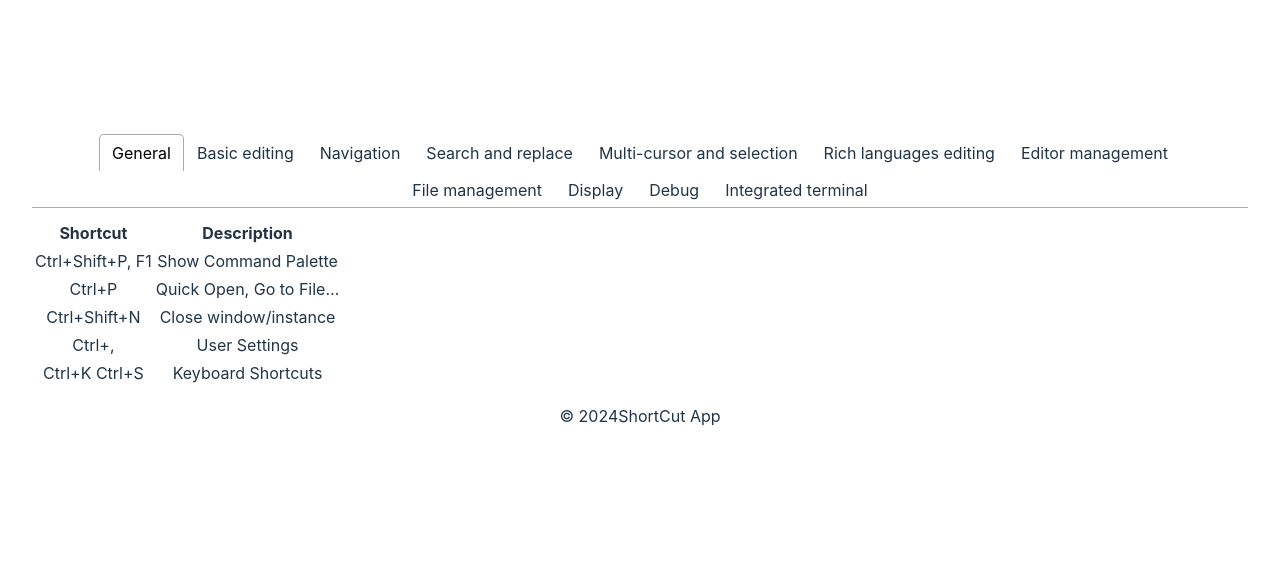
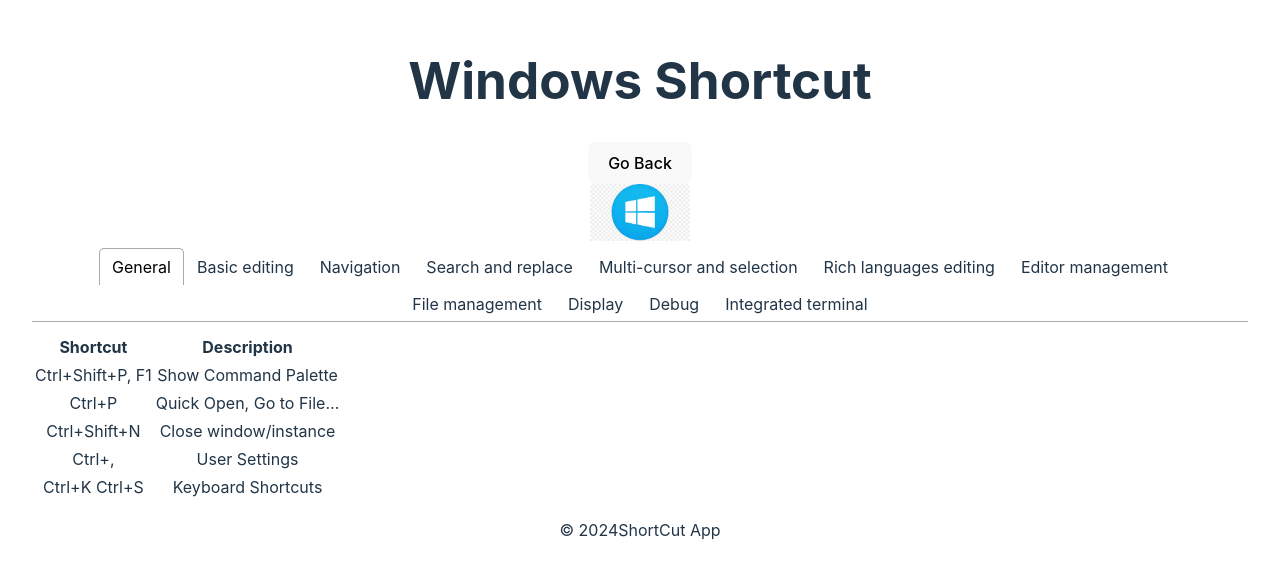
Before and after one commit to SabinaMB/vs_code_cheat_sheet, a React (Vite) app: page /windows in a window 1280 px wide. Shown: the part 112-690 px from the top of the page. Built offline with nearby package versions, Linux system fonts and the light colour scheme.

Commit message:
add button and windows icon

```diff
--- a/src/WindowsShortcut.jsx
+++ b/src/WindowsShortcut.jsx
@@ -1,8 +1,19 @@
 import { Tab, Tabs, TabList, TabPanel } from "react-tabs";
 import "react-tabs/style/react-tabs.css";
-import './App.css'
+import "./App.css";
+import windows from "../src/assets/img/windows.jfif";
 
-const WindowsShortcut = () => (
+const WindowsShortcut = () => {
+  const goBack = () => {
+    window.history.back();
+  };
+
+  return (
+    <div>
+      <h1>Windows Shortcut</h1>
+      <button onClick={goBack}>Go Back</button>
+      <br />
+      <img src={windows} alt="apple" />
       <Tabs>
         <TabList>
           <Tab>General</Tab>
@@ -631,6 +642,8 @@ const WindowsShortcut = () => (
           </table>
         </TabPanel>
       </Tabs>
+    </div>
   );
+};
 
 export default WindowsShortcut;
```
Also changed, not shown: src/assets/img/windows.jfif (added). Lines whose indentation alone changed are shown as unchanged.
